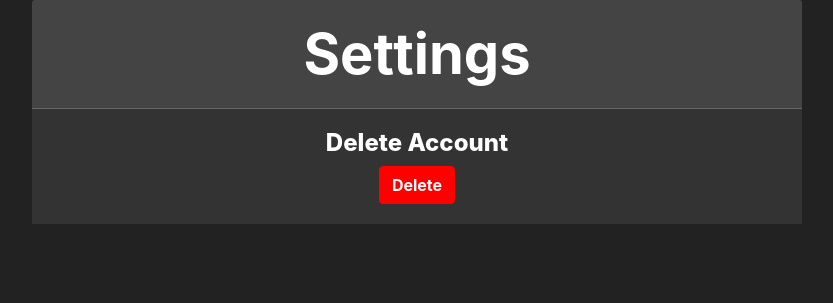
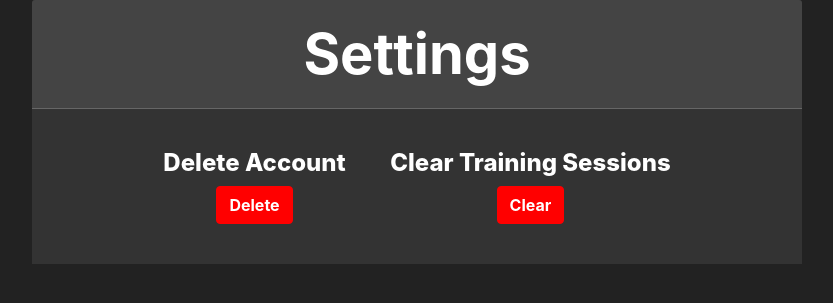
Before and after one commit to SwimmingMantarain/swimStat, a Flask app: page /settings in a window 1280 px wide. Shown: the part 56-359 px from the top of the page, without its empty margins (223-1056 px from the left). Run offline with Flask 3, Linux system fonts and the light colour scheme; the visitor is signed in with stand-in values (Sample User, id 1).

Commit message:
clearing all training sessions

```diff
--- a/website/static/css/settings.css
+++ b/website/static/css/settings.css
@@ -3,6 +3,11 @@
     border-color: #f00;
     color: rgb(255, 231, 208);
     font-weight: bold;
+}
+
+.settings-container {
+    margin: 20px;
+    align-content: center;
 }
 
 .card-header {
--- a/website/static/js/account.js
+++ b/website/static/js/account.js
@@ -6,3 +6,12 @@ async function deleteAccount(user) {
         window.location.href = "/";
     });
 }
+
+async function deleteSessions(user) {
+    const response = await fetch("/delete-sessions", {
+        method: "POST",
+        body: JSON.stringify({ user: user })
+    }).then((_res) => {
+        window.location.href = "/";
+    });
+}
--- a/website/templates/settings.html
+++ b/website/templates/settings.html
@@ -7,11 +7,21 @@ block content %}
 <div class="card mb-4">
   <div class="card-header" align="center">Settings</div>
   <div class="card-body" align="center">
+    <div class="settings-container" style="display: inline-block;">
       <h1>Delete Account</h1>
       <a class="btn btn-primary caution" onClick="deleteAccount({{userID}})"
         >Delete</a
       >
     </div>
+    <div class="settings-container" style="display: inline-block;">
+      <h1>Clear Training Sessions</h1>
+      <a
+        class="btn btn-primary caution"
+        onClick="deleteSessions({{userID}})"
+        >Clear</a
+      >
+    </div>
+  </div>
 </div>
 <script src="{{ url_for('static', filename='js/account.js')}}"></script>
 {% endblock %}
--- a/website/views.py
+++ b/website/views.py
@@ -49,3 +49,30 @@ def delete_account():
 
     # Redirect to the login page
     return redirect(url_for("auth.login"))
+
+@views.route("/delete-sessions", methods=["POST"])
+def delete_sessions():
+    """
+    Handle POST request for deleting all training sessions.
+    """
+    # Get the user ID from the request data
+    user = json.loads(request.data)
+    userID = user["user"]
+
+    # Find the user in the database
+    user = User.query.get(userID)
+
+    # Check if the user exists and if it's the current user
+    if user and user.id == current_user.id:
+        # Delete all training sessions from the database
+        for session in db.session.query(TrainingSession).filter_by(user_id=user.id):
+            for blockofblocks in db.session.query(BlockOfBlocks).filter_by(session_id=session.id):
+                for block in db.session.query(Block).filter_by(blockofblocks_id=blockofblocks.id):
+                    db.session.delete(block)
+                db.session.delete(blockofblocks)
+            db.session.delete(session)
+
+        db.session.commit()
+
+    # Redirect to the home page
+    return redirect(url_for("training.view_sessions"))
```
Also changed, not shown: website/templates/delete_session.html (deleted). Lines whose indentation alone changed are shown as unchanged.
